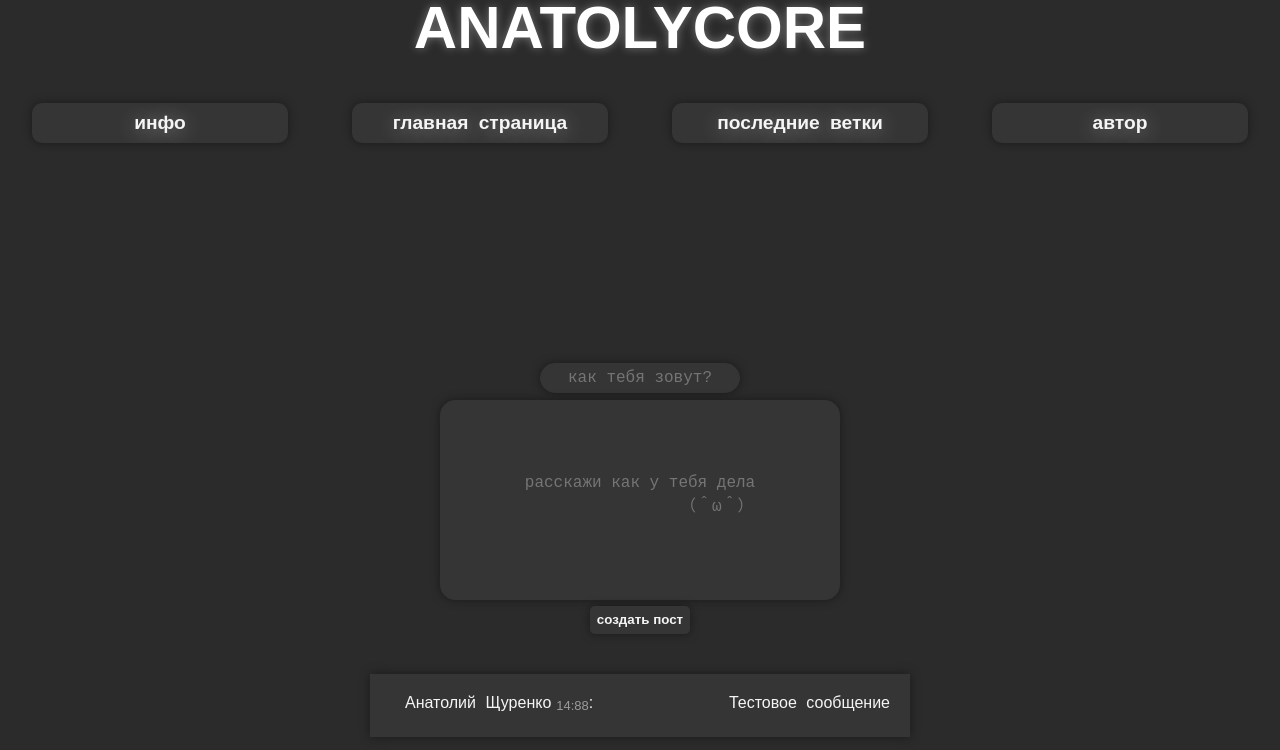
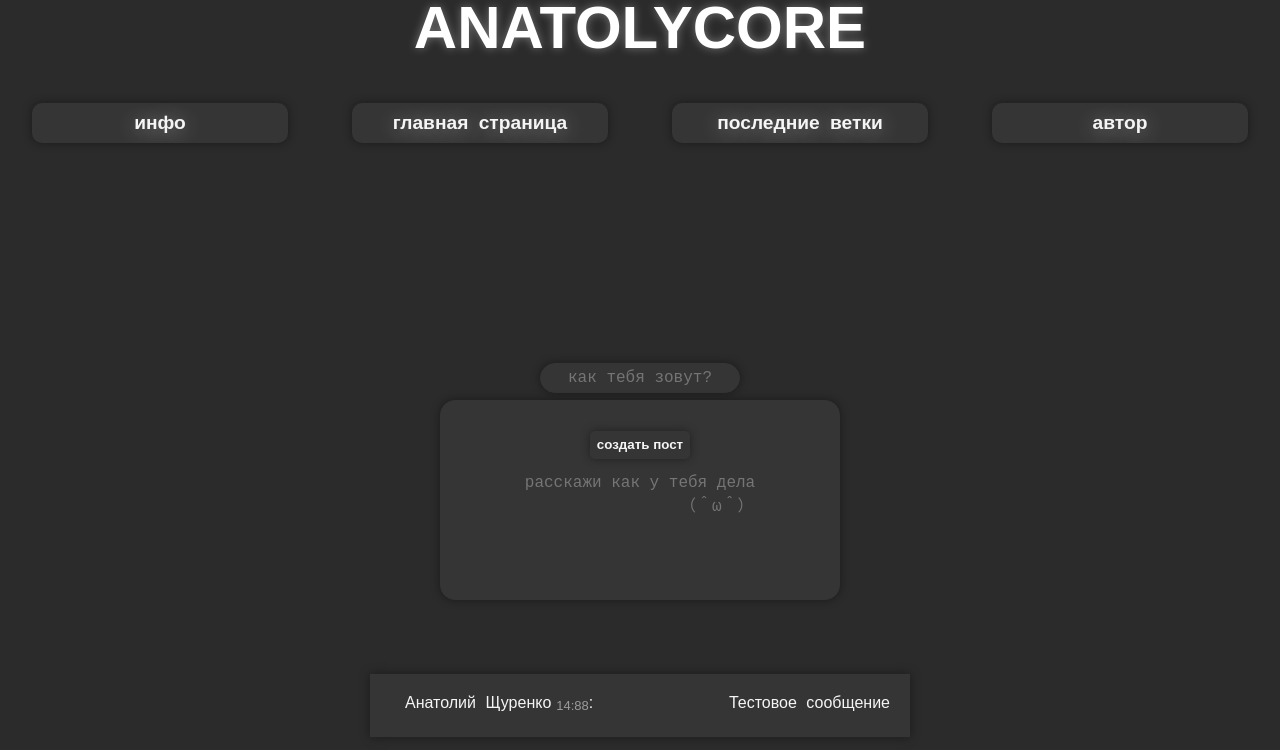
Before and after one commit to anatolyshchurenko/anatolycore, a React (Create React App) app in the folder anatolycore/: page / in a window 1280 px wide. Shown: the top 750 px of the page. Built offline with nearby package versions, Linux system fonts and the light colour scheme; a web font is replaced by a local one.

Commit message:
Update Createpost.module.css

```diff
--- a/anatolycore/src/components/UI/Posts/Create/Createpost.module.css
+++ b/anatolycore/src/components/UI/Posts/Create/Createpost.module.css
@@ -12,7 +12,8 @@
         border: none;
         transition: all 0.3s ease;
         position: relative;
-        bottom: 25px;
+        bottom: 200px;
+
     }
 .CreateButton:hover
     {
```
